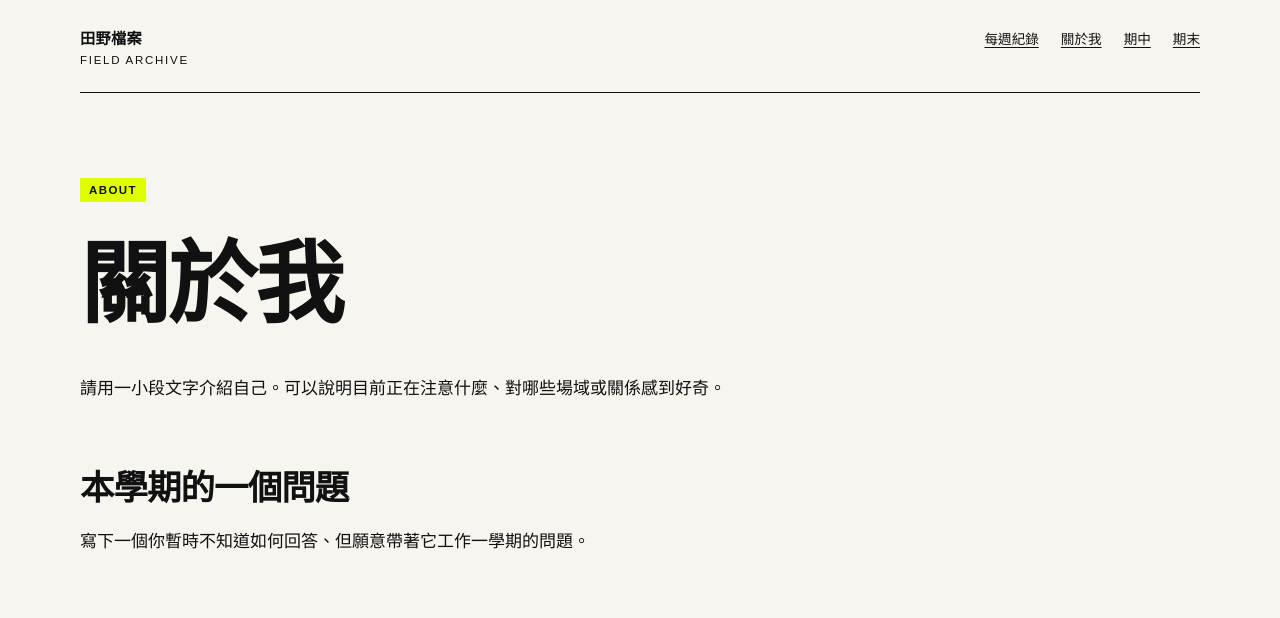
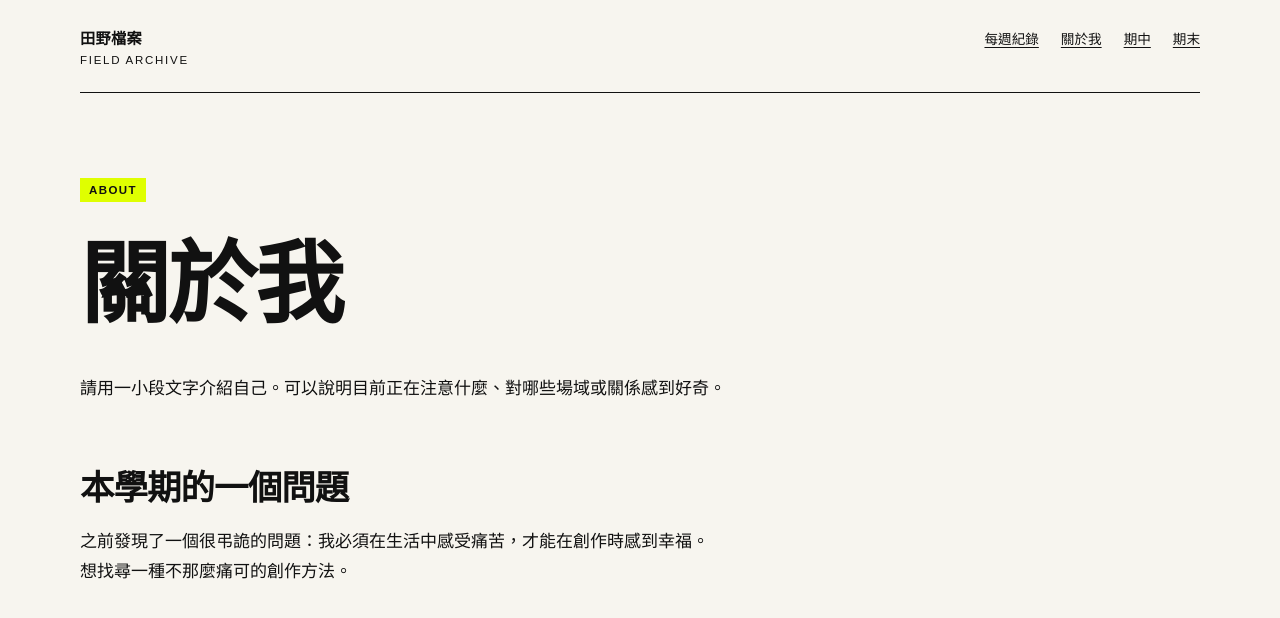
Before and after one commit to irisalco/fieldworkarchive, a Jekyll site: the page built from about.md, in a window 1280 px wide. Shown: the top 618 px of the page. Built offline with Jekyll 4.4.1, drawn with Linux system fonts in a browser that asks for light colours.

Commit message:
Update about.md

```diff
--- a/about.md
+++ b/about.md
@@ -11,4 +11,5 @@ permalink: /about/
 
 ## 本學期的一個問題
 
-寫下一個你暫時不知道如何回答、但願意帶著它工作一學期的問題。
+之前發現了一個很弔詭的問題：我必須在生活中感受痛苦，才能在創作時感到幸福。
+<br>想找尋一種不那麼痛可的創作方法。
```
